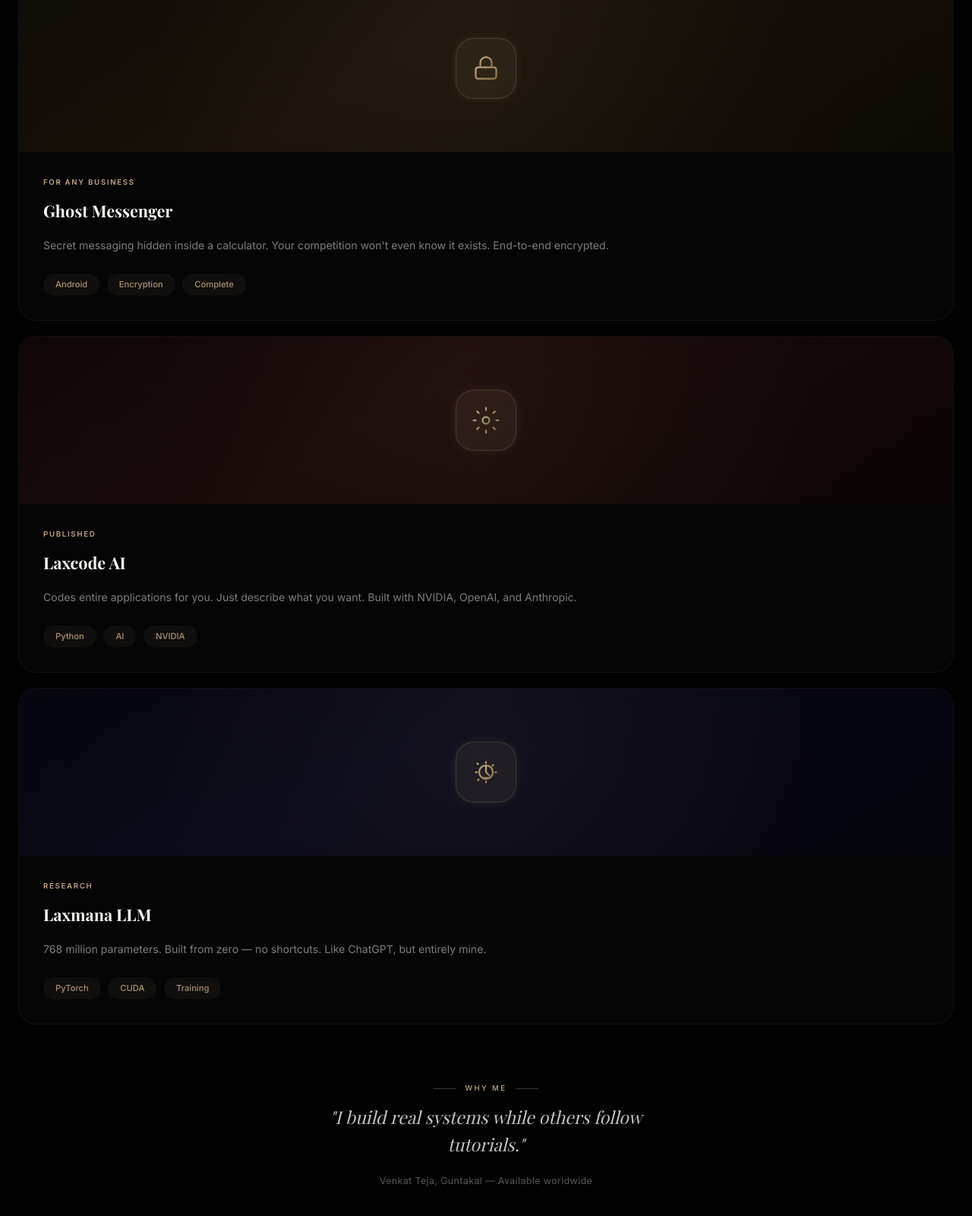
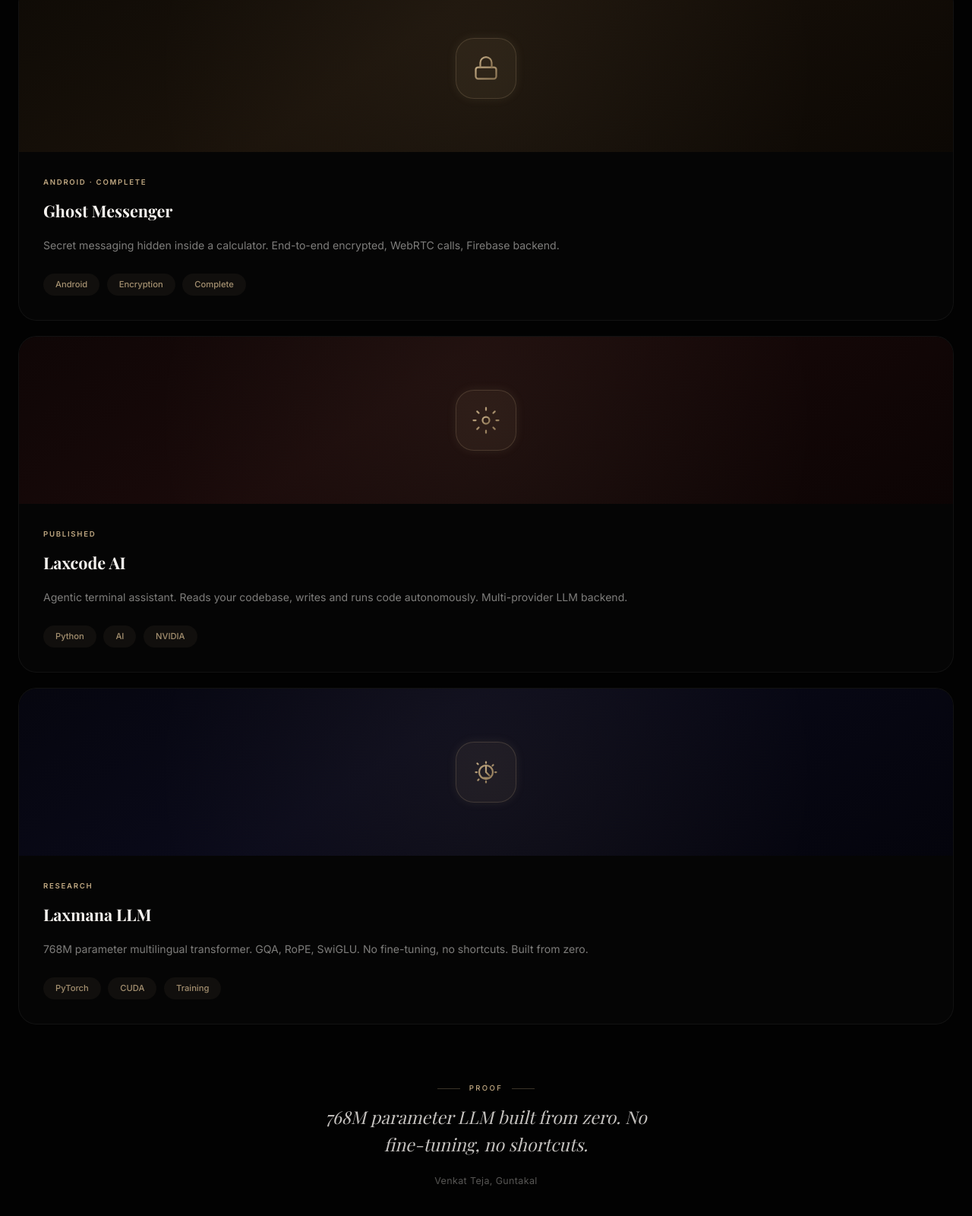
Before and after one commit to venkattejaa/portfolio, a plain HTML site: page index.html in a window 1280 px wide. Shown: the part 1170-2770 px from the top of the page at 76% size. Drawn offline with nearby package versions, Linux system fonts and the light colour scheme.

Commit message:
Fix: remove cringe quote, fix copy, add crisp canvas, add social links

```diff
--- a/index.html
+++ b/index.html
@@ -100,9 +100,9 @@ a{color:inherit;text-decoration:none}
       <div style="position:absolute;inset:0;background:radial-gradient(circle at 50% 50%,rgba(192,168,130,.06),transparent 70%)"></div>
     </div>
     <div class="pcard-inner">
-      <div class="pcard-num">For Any Business</div>
+      <div class="pcard-num">Android · Complete</div>
       <div class="pcard-title">Ghost Messenger</div>
-      <div class="pcard-desc">Secret messaging hidden inside a calculator. Your competition won't even know it exists. End-to-end encrypted.</div>
+      <div class="pcard-desc">Secret messaging hidden inside a calculator. End-to-end encrypted, WebRTC calls, Firebase backend.</div>
       <div class="pcard-tags"><span>Android</span><span>Encryption</span><span>Complete</span></div>
     </div>
   </a>
@@ -116,7 +116,7 @@ a{color:inherit;text-decoration:none}
     <div class="pcard-inner">
       <div class="pcard-num">Published</div>
       <div class="pcard-title">Laxcode AI</div>
-      <div class="pcard-desc">Codes entire applications for you. Just describe what you want. Built with NVIDIA, OpenAI, and Anthropic.</div>
+      <div class="pcard-desc">Agentic terminal assistant. Reads your codebase, writes and runs code autonomously. Multi-provider LLM backend.</div>
       <div class="pcard-tags"><span>Python</span><span>AI</span><span>NVIDIA</span></div>
     </div>
   </a>
@@ -130,16 +130,16 @@ a{color:inherit;text-decoration:none}
     <div class="pcard-inner">
       <div class="pcard-num">Research</div>
       <div class="pcard-title">Laxmana LLM</div>
-      <div class="pcard-desc">768 million parameters. Built from zero — no shortcuts. Like ChatGPT, but entirely mine.</div>
+      <div class="pcard-desc">768M parameter multilingual transformer. GQA, RoPE, SwiGLU. No fine-tuning, no shortcuts. Built from zero.</div>
       <div class="pcard-tags"><span>PyTorch</span><span>CUDA</span><span>Training</span></div>
     </div>
   </a>
 </div>
 
 <div class="trust">
-  <div class="sec-label">Why Me</div>
-  <div class="trust-quote">"I build real systems while others follow tutorials."</div>
-  <div class="trust-source">Venkat Teja, Guntakal — Available worldwide</div>
+  <div class="sec-label">Proof</div>
+  <div class="trust-quote">768M parameter LLM built from zero. No fine-tuning, no shortcuts.</div>
+  <div class="trust-source">Venkat Teja, Guntakal</div>
 </div>
 
 <section class="contact-section" id="contact">
@@ -151,7 +151,11 @@ a{color:inherit;text-decoration:none}
     WhatsApp: +91 81425 79498
   </a>
   <br><a href="mailto:venkattejanaik@zohomail.in" class="contact-btn-sec">Email Me</a>
-  <div class="contact-info">Guntakal, Andhra Pradesh</div>
+  <div class="contact-info" style="display:flex;justify-content:center;gap:2rem;margin-top:2.5rem;flex-wrap:wrap">
+    <a href="https://github.com/venkattejaa" target="_blank" rel="noopener" style="color:rgba(246,243,239,.4);font-size:.78rem;transition:color .3s" onmouseover="this.style.color='#c0a882'" onmouseout="this.style.color='rgba(246,243,239,.4)'">GitHub</a>
+    <a href="https://linkedin.com/in/sugali-venkata-teja-naik" target="_blank" rel="noopener" style="color:rgba(246,243,239,.4);font-size:.78rem;transition:color .3s" onmouseover="this.style.color='#c0a882'" onmouseout="this.style.color='rgba(246,243,239,.4)'">LinkedIn</a>
+    <span style="color:rgba(246,243,239,.2);font-size:.78rem">Guntakal, AP</span>
+  </div>
 </section>
 
 <div class="footer">
@@ -163,7 +167,7 @@ a{color:inherit;text-decoration:none}
 const c=document.getElementById('gold-canvas'),x=c.getContext('2d');let W,H,sty=0;
 function rs(){W=c.width=window.innerWidth;H=c.height=window.innerHeight}rs();window.addEventListener('resize',rs);window.addEventListener('scroll',()=>sty=window.scrollY);
 const P=[],S=[];for(let i=0;i<40;i++)P.push({x:Math.random()*W,y:Math.random()*H,vx:(Math.random()-.5)*.4,vy:(Math.random()-.5)*.4,r:Math.random()*2+.5,o:Math.random()*.3+.08,td:Math.random()*100,dy:0});for(let i=0;i<15;i++)S.push({x:Math.random()*W,y:Math.random()*H,angle:Math.random()*Math.PI*2,speed:Math.random()*.008+.003,len:Math.random()*80+40,td:Math.random()*100});
-function d(){x.fillStyle='rgba(2,2,2,.12)';x.fillRect(0,0,W,H);
+function d(){x.fillStyle='rgba(2,2,2,.25)';x.fillRect(0,0,W,H);
   S.forEach(s=>{s.td+=.015;s.angle+=s.speed;const ax=s.x+Math.cos(s.angle)*s.len;const ay=s.y+Math.sin(s.angle)*s.len;x.beginPath();x.moveTo(s.x,s.y+sty*.02);x.bezierCurveTo(s.x+20,s.y+10+sty*.015,s.x+40,s.y-10+sty*.01,ax,ay+sty*.02);x.strokeStyle=`rgba(192,168,130,${.15+Math.sin(s.td)*.08})`;x.lineWidth=.8;x.stroke()});
   P.forEach(p=>{p.td+=.012;p.y+=(p.vy-Math.sin(p.td)*.3)*.5;p.x+=(p.vx+Math.cos(p.td)*.4)*.5;if(p.x<0)p.x=W;if(p.x>W)p.x=0;if(p.y<0)p.y=H;if(p.y>H)p.y=0;x.beginPath();x.arc(p.x,p.y,p.r,0,Math.PI*2);x.fillStyle=`rgba(192,168,130,${p.o})`;x.fill();x.beginPath();x.moveTo(p.x,p.y);x.lineTo(p.x-p.vx*10,p.y-p.vy*10);x.strokeStyle=`rgba(192,168,130,${p.o*.35})`;x.lineWidth=.5;x.stroke();for(let i=0;i<40;i++){const o=P[i];if(o===p)continue;const dx=o.x-p.x,dy=o.y-p.y,d=Math.sqrt(dx*dx+dy*dy);if(d<100){x.beginPath();x.moveTo(p.x,p.y);x.lineTo(o.x,o.y);x.strokeStyle=`rgba(192,168,130,${.03*(1-d/100)})`;x.lineWidth=.3;x.stroke()}}});
   requestAnimationFrame(d)}d();
```
